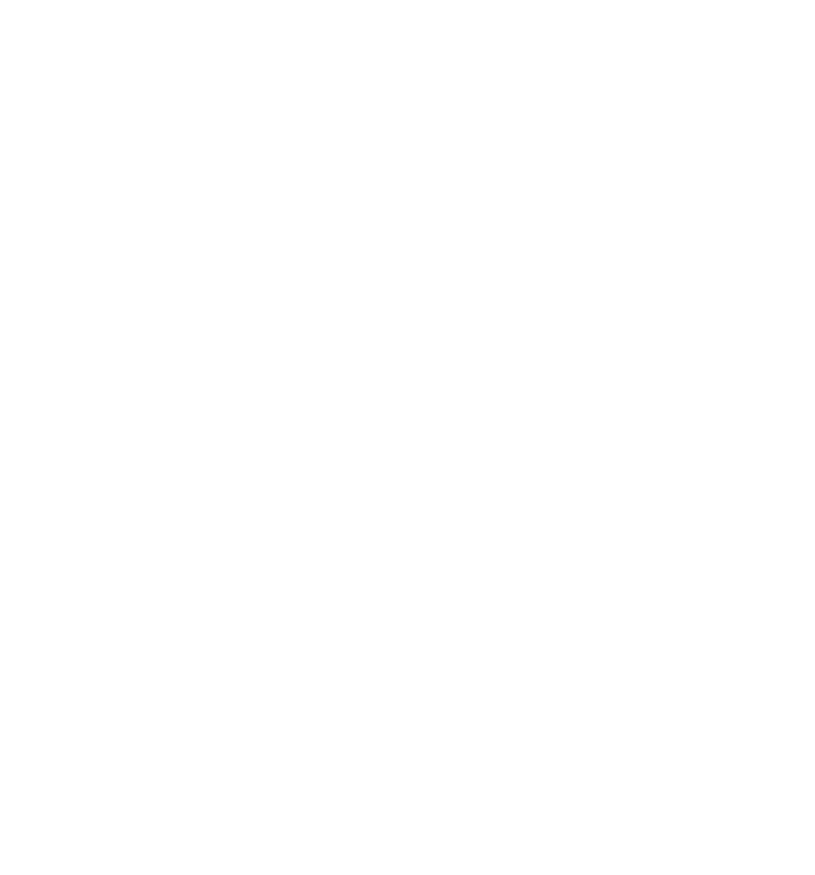
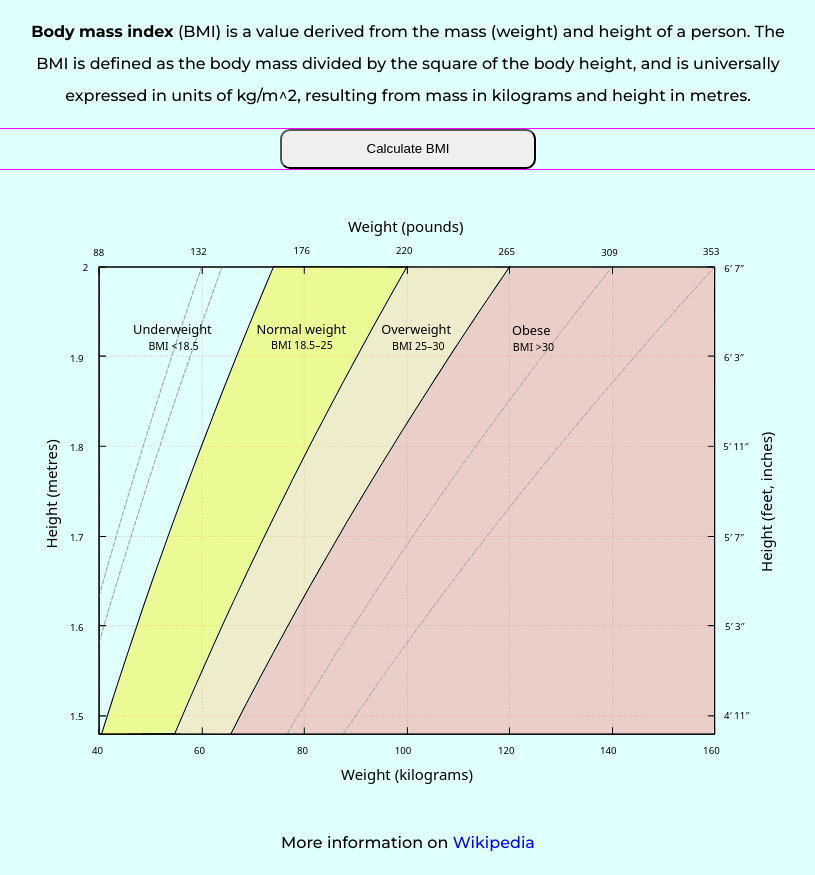
Before and after one commit to aliberkinsahin/bmi-calculator, a React (Create React App) app: page / in a window 1280 px wide. Shown: the part 120-995 px from the top of the page, without its empty margins (232-1047 px from the left). Before the commit the page ends 800 px from the top, so only its background shows below. Built offline with nearby package versions, Linux system fonts and the light colour scheme.

Commit message:
first day

```diff
--- a/public/index.html
+++ b/public/index.html
@@ -3,6 +3,10 @@
   <head>
     <meta charset="utf-8" />
     <link rel="icon" href="%PUBLIC_URL%/favicon.ico" />
+    <link
+      href="https://fonts.googleapis.com/css2?family=Montserrat:wght@300;500;700&display=swap"
+      rel="stylesheet"
+    />
     <meta name="viewport" content="width=device-width, initial-scale=1" />
     <meta name="theme-color" content="#000000" />
     <meta
--- a/src/App.css
+++ b/src/App.css
@@ -1,38 +1,34 @@
 .App {
   text-align: center;
+  display: flex;
+  flex-direction: column;
+  justify-content: center;
+  align-items: center;
+}
+.Info {
+  width: 60%;
+  padding-top: 4rem;
 }
 
-.App-logo {
-  height: 40vmin;
-  pointer-events: none;
+.ButtonContainer {
+  border: 1px solid magenta;
+  width: 100%;
 }
 
-@media (prefers-reduced-motion: no-preference) {
-  .App-logo {
-    animation: App-logo-spin infinite 20s linear;
-  }
+.Button{
+  border-radius: 10px;
+  height: 40px;
+  width: 20%;
 }
 
-.App-header {
-  background-color: #282c34;
-  min-height: 100vh;
-  display: flex;
-  flex-direction: column;
-  align-items: center;
-  justify-content: center;
-  font-size: calc(10px + 2vmin);
-  color: white;
+.Graph a {
+  text-decoration: none;
+  color: blue;
 }
-
-.App-link {
-  color: #61dafb;
+.Graph a:hover {
+  color: red;
 }
-
-@keyframes App-logo-spin {
-  from {
-    transform: rotate(0deg);
-  }
-  to {
-    transform: rotate(360deg);
-  }
+.Chart {
+  width: 80%;
+  padding-top: 2rem;
 }
--- a/src/App.js
+++ b/src/App.js
@@ -1,10 +1,36 @@
-import React from 'react';
-import './App.css';
+import React from "react";
+import "./App.css";
+import BMIChart from "./BMI_chart.svg";
 
 function App() {
   return (
     <div className="App">
-      <h2>BMI CALCULATOR</h2>
+      <div className="Info">
+        <h2>What is BMI?</h2>
+        <p>
+          <b>Body mass index</b> (BMI) is a value derived from the mass (weight)
+          and height of a person. The BMI is defined as the body mass divided by
+          the square of the body height, and is universally expressed in units
+          of kg/m^2, resulting from mass in kilograms and height in metres.
+        </p>
+      </div>
+
+      <div className="ButtonContainer">
+        <button className="Button">Calculate BMI</button>
+      </div>
+
+      <div className="Graph">
+        <img className="Chart" src={BMIChart} alt="BMI Chart" />
+        <p>
+          More information on{" "}
+          <a
+            href="https://en.wikipedia.org/wiki/Body_mass_index"
+            target="_blank"
+          >
+            Wikipedia
+          </a>
+        </p>
+      </div>
     </div>
   );
 }
--- a/src/index.css
+++ b/src/index.css
@@ -1,13 +1,8 @@
 body {
   margin: 0;
-  font-family: -apple-system, BlinkMacSystemFont, 'Segoe UI', 'Roboto', 'Oxygen',
-    'Ubuntu', 'Cantarell', 'Fira Sans', 'Droid Sans', 'Helvetica Neue',
-    sans-serif;
-  -webkit-font-smoothing: antialiased;
-  -moz-osx-font-smoothing: grayscale;
+  padding: 0;
+  box-sizing: border-box;
+  font-family: 'Montserrat', sans-serif;
+  line-height: 2rem;
+  background-color: lightcyan;
 }
-
-code {
-  font-family: source-code-pro, Menlo, Monaco, Consolas, 'Courier New',
-    monospace;
-}
```
Also changed, not shown: src/BMI_chart.svg (added).
